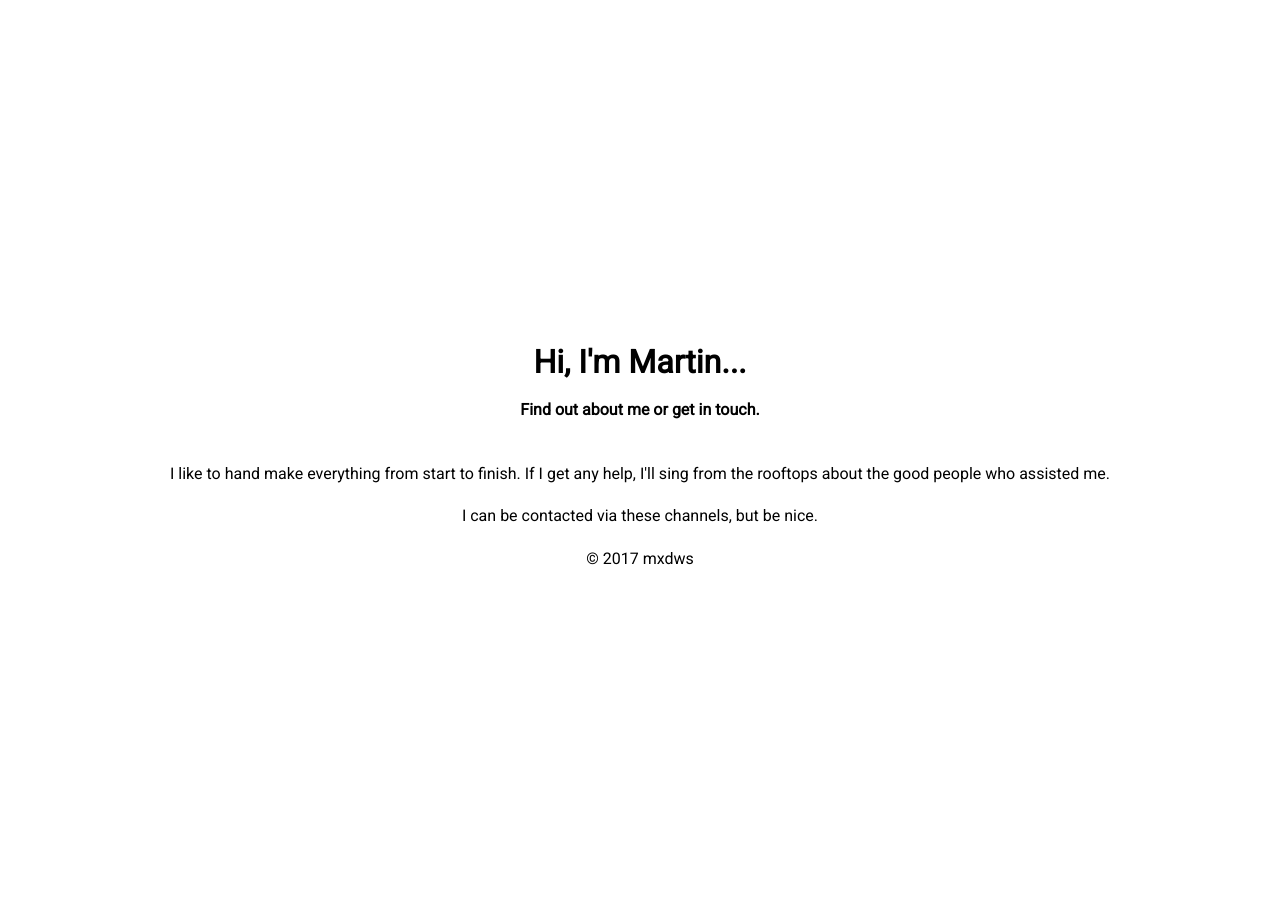
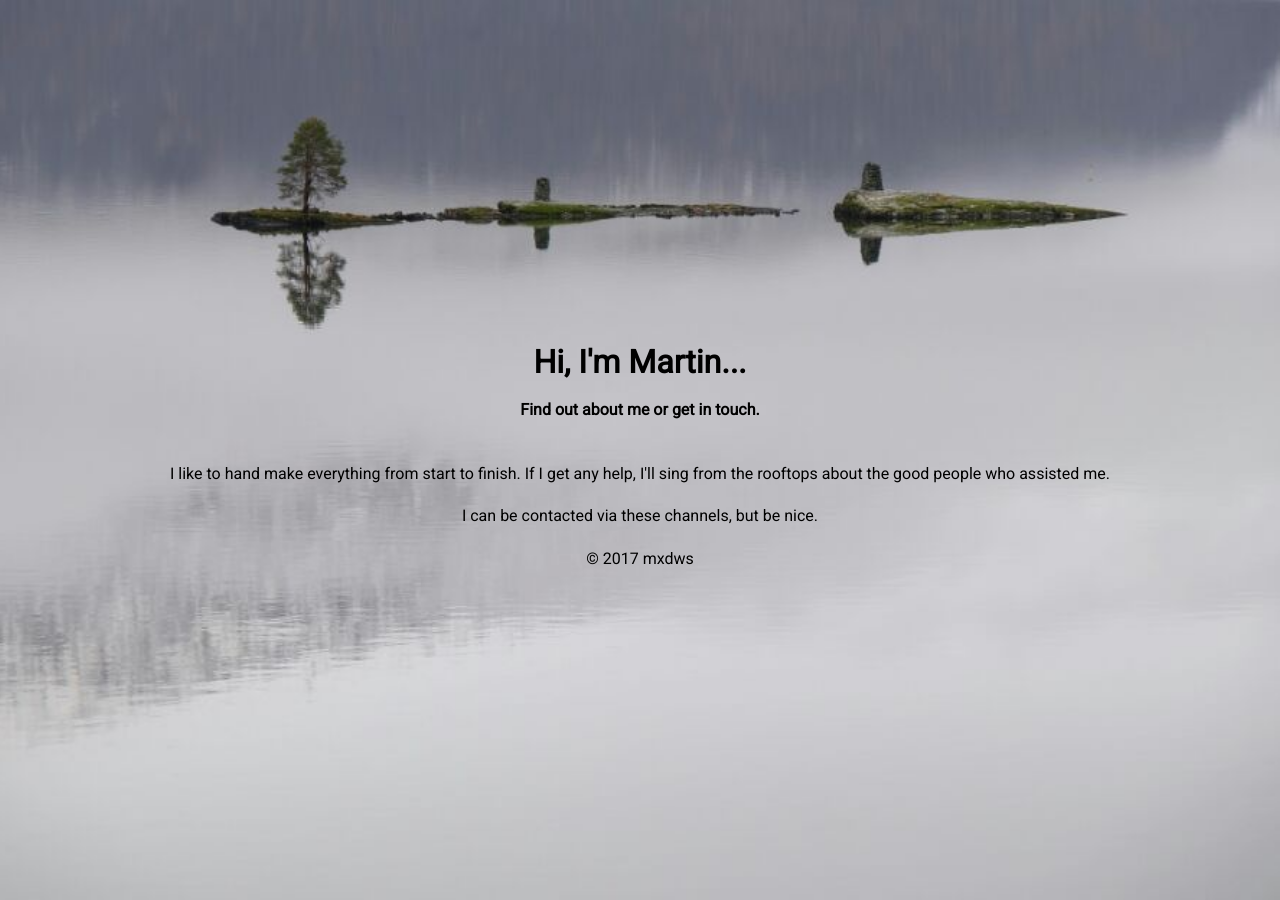
Before and after one commit to mxdws/espresso, a Jekyll site: the page built from index.html, in a window 1280 px wide. Built offline with Jekyll 4.4.1, drawn with Linux system fonts in a browser that asks for light colours; nearby versions of some CDN libraries.

Commit message:
Update style.css

```diff
--- a/assets/css/style.css
+++ b/assets/css/style.css
@@ -6,7 +6,7 @@
 
 body {
 	height: 100vh;
-	background-image: url({{site.url}}/assets/css/style.css);
+	background-image: url('/assets/img/mxdbackg.jpg');
 	background-size: cover;
 	background-position: center;
 	margin-bottom: 50px;
```
